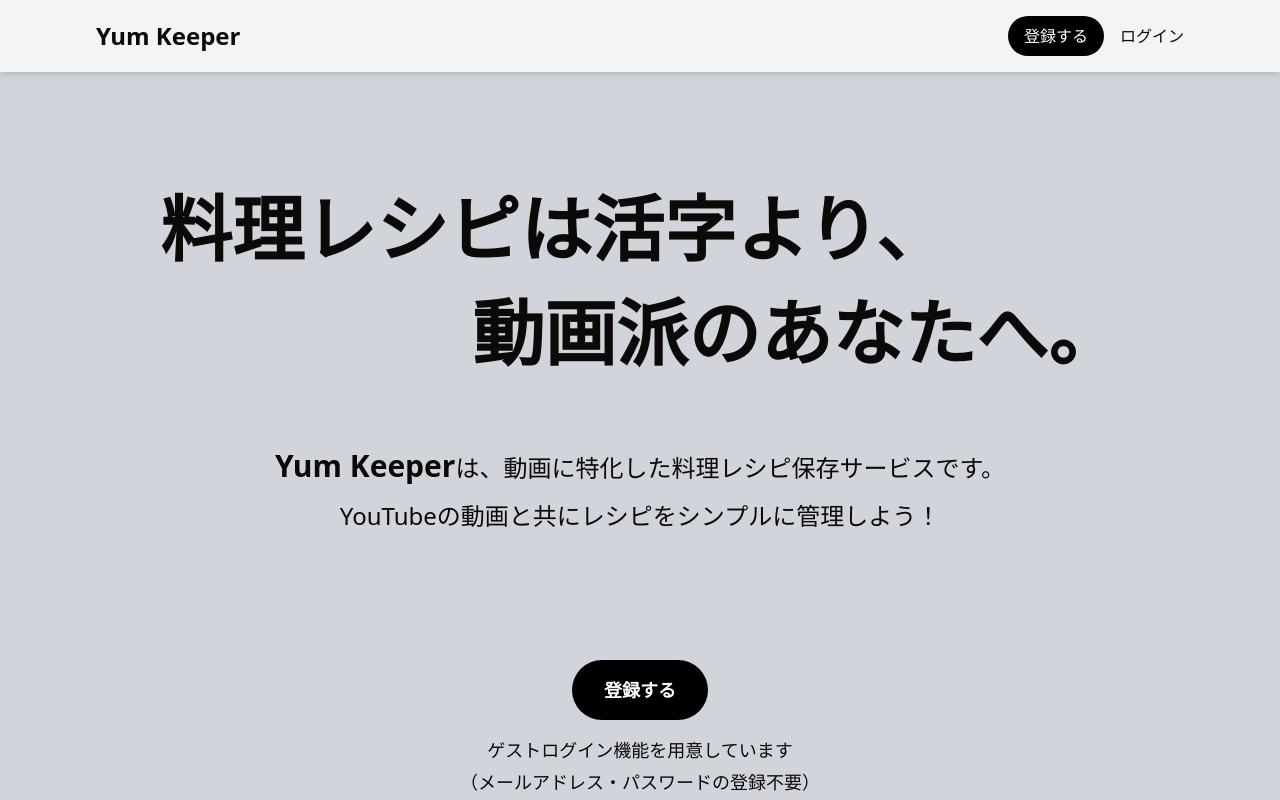
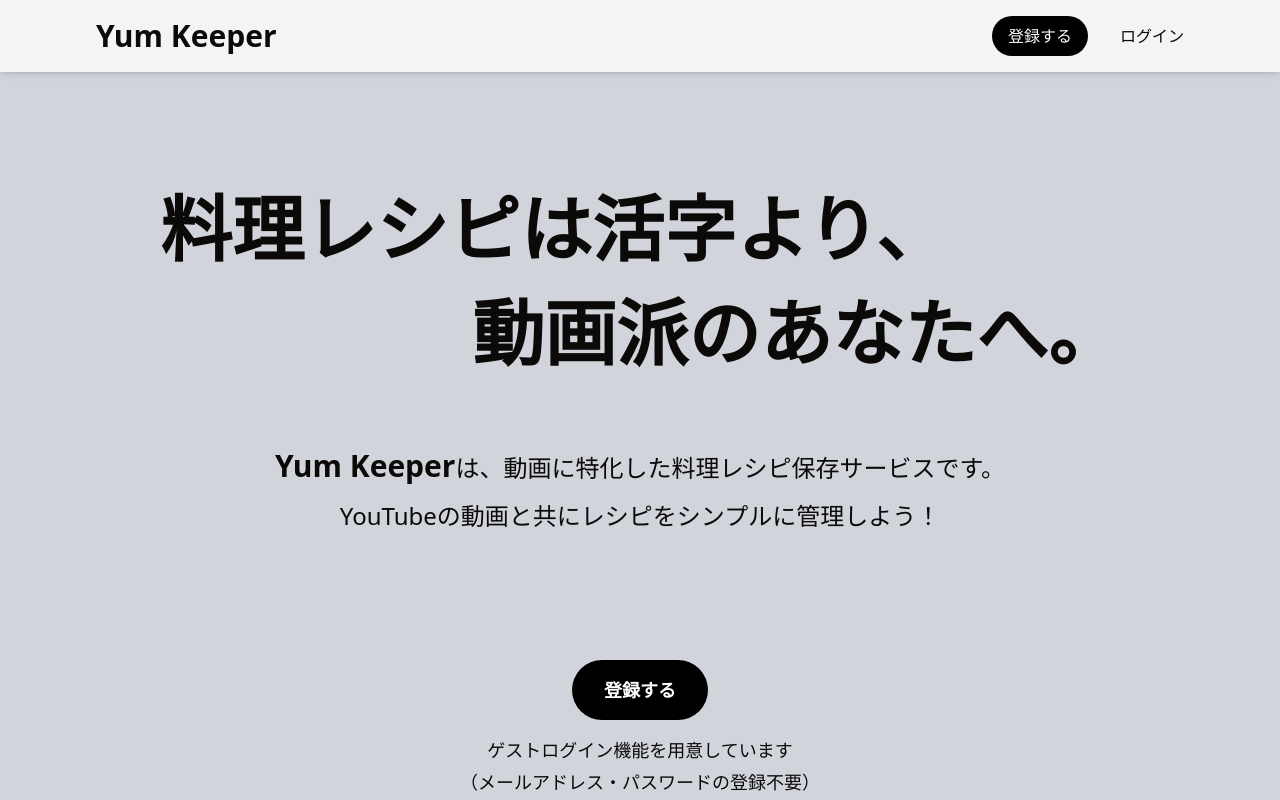
Before and after one commit to y4tk8/yumkeeper_frontend, a Next.js app: page / in a window 1280 px wide. Shown: the top 800 px of the page. Built offline with nearby package versions, Linux system fonts and the light colour scheme.

Commit message:
chore: 認証後のヘッダーUIを追加 #127

```diff
--- a/src/components/layout/Header.tsx
+++ b/src/components/layout/Header.tsx
@@ -3,26 +3,54 @@
 import { useContext } from "react";
 import { AuthContext } from "@/contexts/AuthContext";
 import Link from "next/link";
+import Image from "next/image";
+import { Plus } from "lucide-react";
 
 export default function Header() {
   const context = useContext(AuthContext);
 
-  // AuthProvider でのラップ漏れがあった際にエラーを出す
+  // AuthProvider のラップ漏れチェック
   if (!context) {
     throw new Error("Header must be used within an AuthProvider.");
   }
 
-  const { authHeaders } = context;
+  const { isAuthenticated, isAuthChecked } = context;
+
+  if (!isAuthChecked) return; // 認証チェック中は何も描画しない（チラつき防止）
 
   return (
     <header className="fixed top-0 left-0 w-full z-50 bg-gray-100 shadow-md flex items-center justify-between px-24 py-4">
+      {/* サービスロゴ */}
       <Link href="/">
-        <h1 className="text-2xl font-bold">Yum Keeper</h1>
+        <h1 className="text-3xl font-bold">Yum Keeper</h1>
       </Link>
+
       <nav>
-        <ul className="flex items-center gap-4">
-          {authHeaders && <li>ログイン中</li>}
+        <ul className="flex items-center gap-8">
+          {/* 認証後のヘッダーリスト */}
+          {isAuthenticated ? (
+            <>
+              <li>
+                <Link href="/recipes/new">
+                  <button className="flex items-center gap-1 px-4 py-2 rounded-full bg-black text-white hover:bg-gray-700 transition">
+                    <Plus size={20}/> レシピ追加
+                  </button>
+                </Link>
+              </li>
 
+              <li>
+                <Image
+                  src="/images/default-profile-image.png"
+                  alt="プロフィール画像"
+                  width={44}
+                  height={44}
+                  className="object-cover"
+                />
+              </li>
+            </>
+          ) : (
+            // 認証前のヘッダーリスト
+            <>
               <li>
                 <Link href="/signup">
                   <button className="px-4 py-2 rounded-full bg-black text-white hover:bg-gray-700 transition">
@@ -34,6 +62,8 @@ export default function Header() {
               <li>
                 <Link href="/signin" className="hover:underline">ログイン</Link>
               </li>
+            </>
+          )}
         </ul>
       </nav>
     </header>
```
Lines whose indentation alone changed are shown as unchanged.
